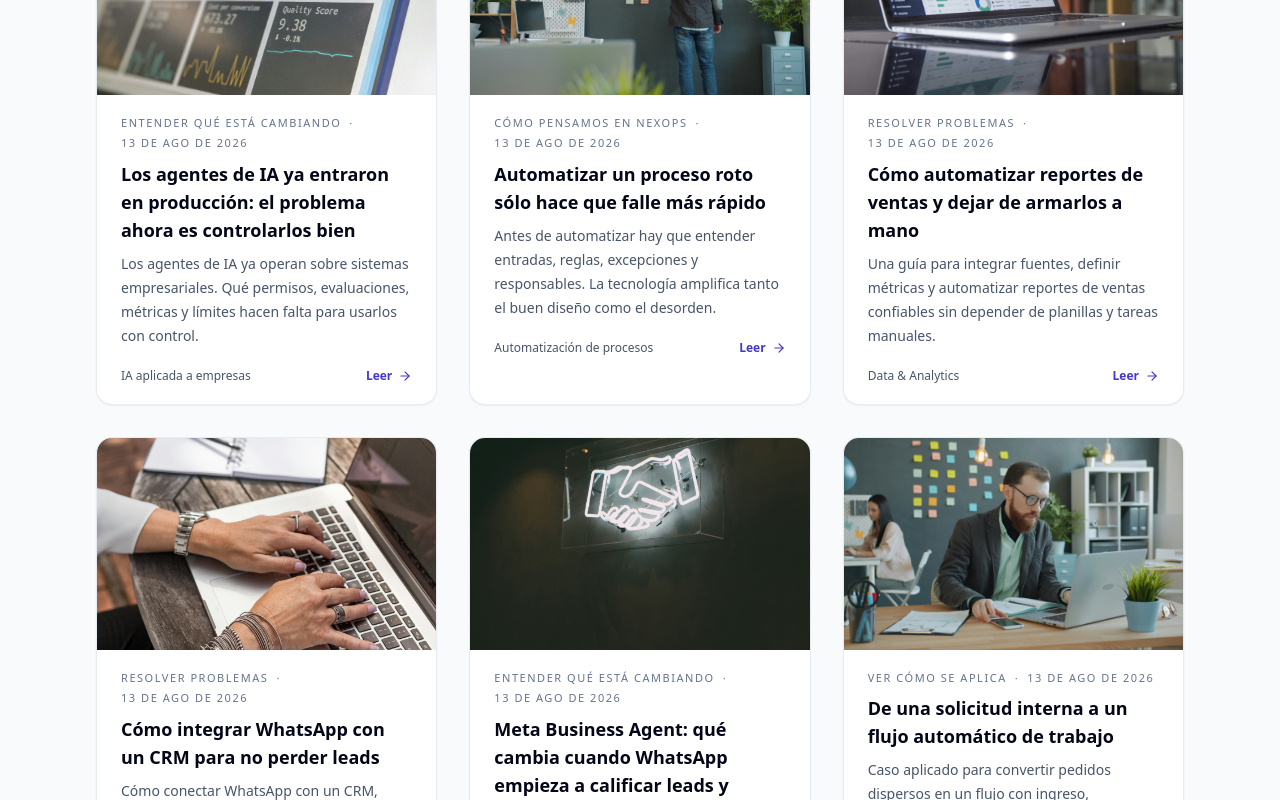
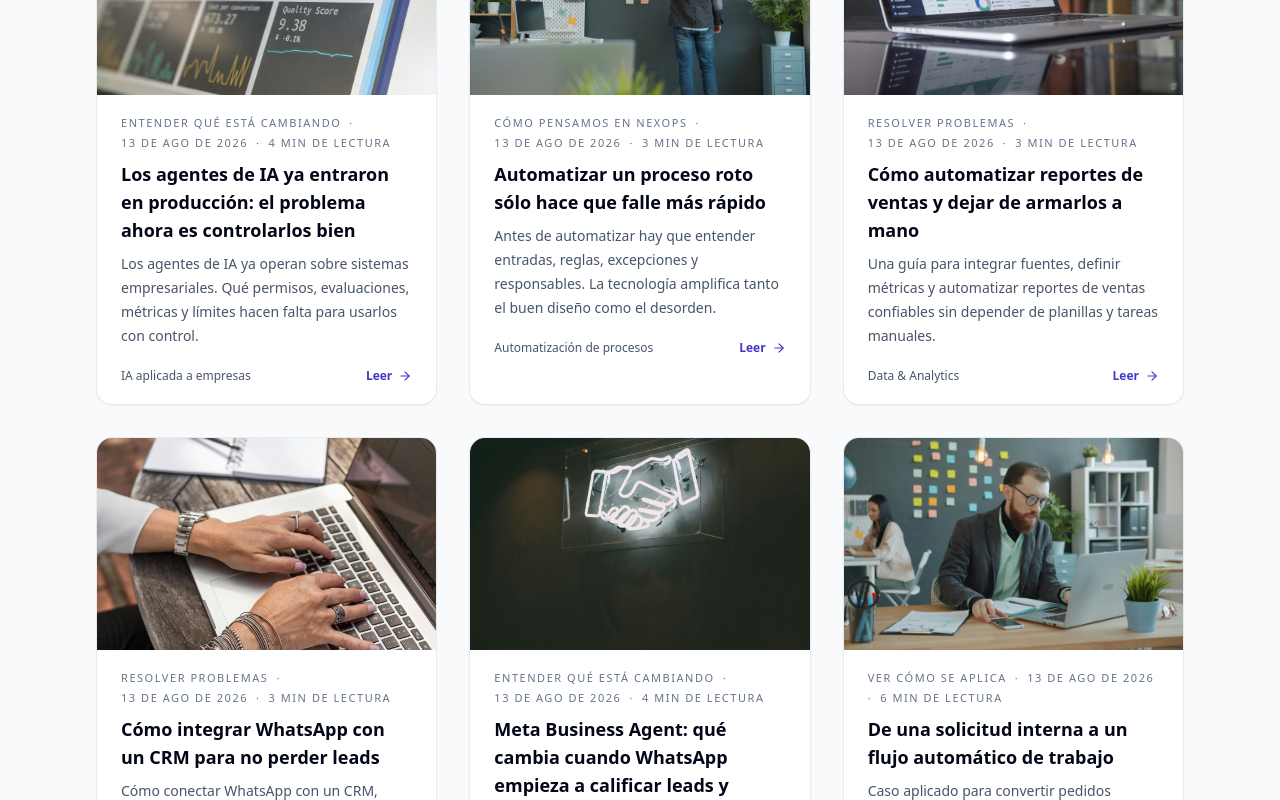
Before and after one commit to AlanTN13/webneoxps, a React (Vite) app: page /noticias in a window 1280 px wide. Shown: the part 1900-2700 px from the top of the page. Built offline with nearby package versions, Linux system fonts and the light colour scheme.

Commit message:
feat: add automatic reading time to Insights

```diff
--- a/scripts/generate-news-seo.mjs
+++ b/scripts/generate-news-seo.mjs
@@ -1,5 +1,6 @@
 import fs from "node:fs/promises";
 import path from "node:path";
+import { getReadingTimeMinutes } from "../src/data/news/reading-time.js";
 
 const ROOT = process.cwd();
 const DIST = path.join(ROOT, "dist");
@@ -57,6 +58,7 @@ function articleSources(article) {
 
 function jsonLd(article) {
   const canonical = `${SITE_URL}/noticias/${article.slug}`;
+  const readingTime = getReadingTimeMinutes(article);
   const data = {
     "@context": "https://schema.org",
     "@type": article.contentPurpose === "actualidad" || (!article.contentPurpose && article.contentType === "actualidad") ? "NewsArticle" : "BlogPosting",
@@ -64,6 +66,7 @@ function jsonLd(article) {
     description: article.metaDescription,
     datePublished: article.publishedAt,
     dateModified: article.updatedAt || article.publishedAt,
+    timeRequired: `PT${readingTime}M`,
     mainEntityOfPage: { "@type": "WebPage", "@id": canonical },
     image: [absoluteUrl(article.coverImage)],
     author: { "@type": "Organization", name: "NexOps", url: SITE_URL },
@@ -122,7 +125,8 @@ function injectStaticRoot(template, content) {
 }
 
 function articleFallback(article) {
-  return `<main data-static-seo="article"><article><nav><a href="/">NexOps</a> / <a href="/noticias">Insights</a></nav><p>${escapeHtml(article.contentPurpose || article.category || article.contentType)}</p><time datetime="${escapeHtml(article.publishedAt)}">${escapeHtml(article.publishedAt)}</time><h1>${escapeHtml(article.title)}</h1><p>${escapeHtml(article.excerpt)}</p>${renderContent(article.content)}<p><a href="/noticias">Ver más Insights de NexOps</a></p></article></main>`;
+  const readingTime = getReadingTimeMinutes(article);
+  return `<main data-static-seo="article"><article><nav><a href="/">NexOps</a> / <a href="/noticias">Insights</a></nav><p>${escapeHtml(article.contentPurpose || article.category || article.contentType)} · ${readingTime} min de lectura</p><time datetime="${escapeHtml(article.publishedAt)}">${escapeHtml(article.publishedAt)}</time><h1>${escapeHtml(article.title)}</h1><p>${escapeHtml(article.excerpt)}</p>${renderContent(article.content)}<p><a href="/noticias">Ver más Insights de NexOps</a></p></article></main>`;
 }
 
 function indexFallback(articles) {
--- a/src/data/news/contract.js
+++ b/src/data/news/contract.js
@@ -1,3 +1,5 @@
+import { formatReadingTime, getContentWordCount, getReadingTimeMinutes } from "./reading-time.js";
+
 export const SITE_URL = "https://www.nexopstech.com";
 export const FALLBACK_NEWS_IMAGE = "/nexops-sin-aire.png";
 
@@ -119,3 +121,5 @@ export const absoluteAssetUrl = (value) => {
   if (/^https?:\/\//i.test(value)) return value;
   return `${SITE_URL}${value.startsWith("/") ? value : `/${value}`}`;
 };
+
+export { formatReadingTime, getContentWordCount, getReadingTimeMinutes };
--- /dev/null
+++ b/src/data/news/reading-time.js
@@ -0,0 +1,35 @@
+export const WORDS_PER_MINUTE = 220;
+
+function visibleTextFromBlock(block) {
+  if (!block || typeof block !== "object") return [];
+
+  if (block.type === "list") {
+    return Array.isArray(block.items) ? block.items.filter((item) => typeof item === "string") : [];
+  }
+
+  if (block.type === "image") {
+    return typeof block.caption === "string" ? [block.caption] : [];
+  }
+
+  return typeof block.text === "string" ? [block.text] : [];
+}
+
+export function getContentWordCount(content = []) {
+  if (!Array.isArray(content)) return 0;
+
+  return content
+    .flatMap(visibleTextFromBlock)
+    .join(" ")
+    .trim()
+    .split(/\s+/u)
+    .filter(Boolean).length;
+}
+
+export function getReadingTimeMinutes(post) {
+  const totalWords = getContentWordCount(post?.content);
+  return Math.max(1, Math.ceil(totalWords / WORDS_PER_MINUTE));
+}
+
+export function formatReadingTime(post) {
+  return `${getReadingTimeMinutes(post)} min de lectura`;
+}
--- a/src/pages/noticias/Detalle.jsx
+++ b/src/pages/noticias/Detalle.jsx
@@ -4,6 +4,7 @@ import Layout from "../../components/Layout";
 import NewsContent from "../../components/NewsContent";
 import NewsVisual from "../../components/NewsVisual";
 import {
+  formatReadingTime,
   formatNewsDate,
   getNewsPurposeLabel,
   getNewsCta,
@@ -40,7 +41,7 @@ export default function Detalle() {
 
         <header className="mt-6 max-w-3xl">
           <div className="flex flex-wrap items-center gap-2 text-xs font-semibold uppercase tracking-[0.16em] text-slate-500">
-            <span>{getNewsPurposeLabel(post)}</span><span aria-hidden="true">·</span><span>{getNewsLabel(post)}</span><span aria-hidden="true">·</span><time dateTime={post.publishedAt}>{formatNewsDate(post.publishedAt)}</time>
+            <span>{getNewsPurposeLabel(post)}</span><span aria-hidden="true">·</span><span>{getNewsLabel(post)}</span><span aria-hidden="true">·</span><time dateTime={post.publishedAt}>{formatNewsDate(post.publishedAt)}</time><span aria-hidden="true">·</span><span>{formatReadingTime(post)}</span>
           </div>
           <h1 className="mt-4 text-4xl font-bold tracking-tight text-slate-900 sm:text-5xl">{post.title}</h1>
           <p className="mt-5 text-lg leading-8 text-slate-600 sm:text-xl">{post.excerpt}</p>
--- a/src/pages/noticias/index.jsx
+++ b/src/pages/noticias/index.jsx
@@ -5,6 +5,7 @@ import { Link } from "react-router-dom";
 import Layout from "../../components/Layout";
 import NewsVisual from "../../components/NewsVisual";
 import {
+  formatReadingTime,
   formatNewsDate,
   getNewsLabel,
   newsPosts,
@@ -153,6 +154,8 @@ export default function Noticias() {
                       <span>{PURPOSE_OPTIONS[featuredPost.contentPurpose]?.label || "Insight"}</span>
                       <span aria-hidden="true" className="text-slate-300">·</span>
                       <time dateTime={featuredPost.publishedAt} className="text-slate-500">{formatNewsDate(featuredPost.publishedAt)}</time>
+                      <span aria-hidden="true" className="text-slate-300">·</span>
+                      <span className="text-slate-500">{formatReadingTime(featuredPost)}</span>
                     </div>
                     <Link to={`/noticias/${featuredPost.slug}`} className="mt-4 inline-block">
                       <h2 className="text-2xl font-semibold leading-tight tracking-tight text-slate-950 transition-colors group-hover:text-indigo-700 sm:text-3xl">{featuredPost.title}</h2>
@@ -192,7 +195,7 @@ export default function Noticias() {
                     </Link>
                     <div className="flex flex-1 flex-col px-5 pb-5 pt-5 sm:px-6">
                       <div className="flex flex-wrap items-center gap-x-2 gap-y-1 text-[11px] font-medium uppercase tracking-[0.14em] text-slate-500">
-                        <span>{PURPOSE_OPTIONS[post.contentPurpose]?.label || "Insight"}</span><span aria-hidden="true">·</span><time dateTime={post.publishedAt}>{formatNewsDate(post.publishedAt)}</time>
+                        <span>{PURPOSE_OPTIONS[post.contentPurpose]?.label || "Insight"}</span><span aria-hidden="true">·</span><time dateTime={post.publishedAt}>{formatNewsDate(post.publishedAt)}</time><span aria-hidden="true">·</span><span>{formatReadingTime(post)}</span>
                       </div>
                       <Link to={`/noticias/${post.slug}`} className="mt-2 inline-block">
                         <h3 className="text-base font-semibold leading-snug text-slate-950 transition-colors group-hover:text-indigo-700 sm:text-lg">{post.title}</h3>
```
Also changed, not shown: 1 other file (tests, documents, lock files or other folders).
